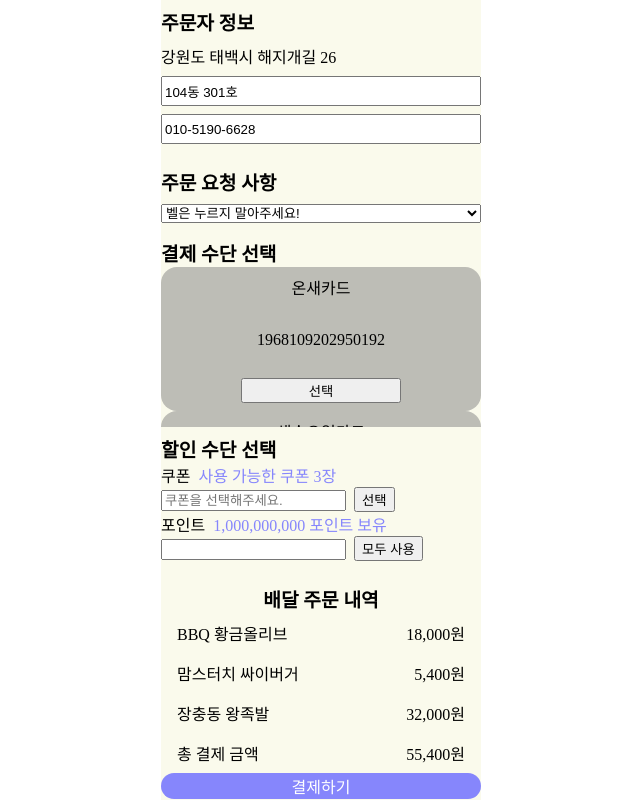
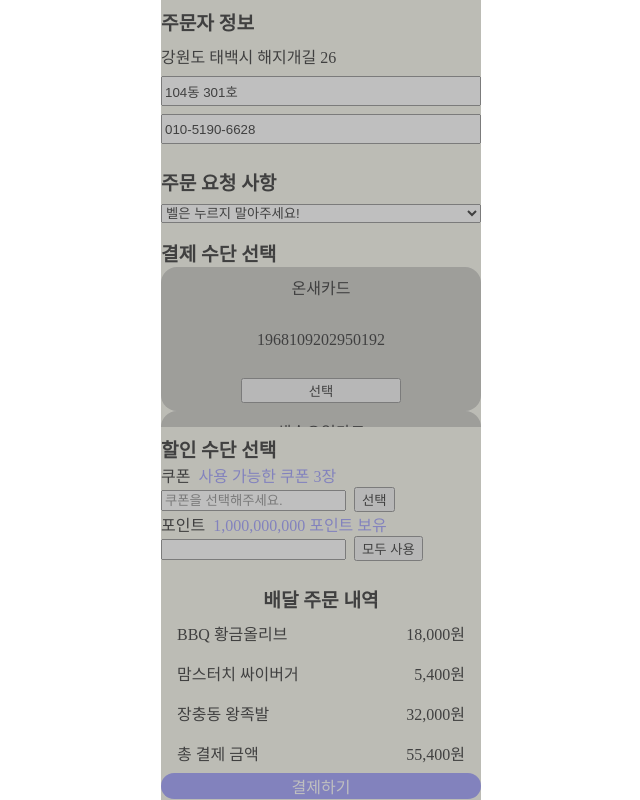
Before and after one commit to grapgrap/orderapp, a React (Create React App) app: page /orderapp/order in a window 1280 px wide. Both pictures are taken after a click on the button "선택". Shown: the whole page, without its empty margins (319-959 px from the left). Built offline with nearby package versions, Linux system fonts and the light colour scheme.

Commit message:
할인 쿠폰 선택 메뉴 구현중...

```diff
--- a/src/Components/OrderPage/Discount/Discount.jsx
+++ b/src/Components/OrderPage/Discount/Discount.jsx
@@ -1,6 +1,10 @@
 import * as Styled from './Styled.jsx';
 
-function Discount({ discount }) {
+function Discount({ discount, setDiscountMethods, setIsDiscountMenu }) {
+  const onSelectDiscount = () => {
+    setIsDiscountMenu(true);
+  };
+
   return (
     <Styled.DiscountWrap>
       <Styled.DiscountTitle>할인 수단 선택</Styled.DiscountTitle>
@@ -17,7 +21,11 @@ function Discount({ discount }) {
             placeholder="쿠폰을 선택해주세요."
             defaultValue={''}
           />
-          <Styled.DiscountInput type="button" value="선택" />
+          <Styled.DiscountInput
+            type="button"
+            value="선택"
+            onClick={onSelectDiscount}
+          />
         </Styled.DiscountInputWrap>
       </Styled.DiscountSection>
       <Styled.DiscountSection>
--- a/src/Components/OrderPage/OrderPage.jsx
+++ b/src/Components/OrderPage/OrderPage.jsx
@@ -66,6 +66,10 @@ function OrderPage({ user, setUser }) {
 
   // console.log(user);
 
+  // 할인 수단 선택
+  const [discountHistory, setDiscountHistory] = useState('');
+  const [isDiscountmenu, setIsDiscountMenu] = useState(false);
+
   // 주문 내역
   const menuList = [
     { id: 0, name: 'BBQ 황금올리브', price: 18000 },
@@ -84,7 +88,19 @@ function OrderPage({ user, setUser }) {
         setOrderRequest={setOrderRequest}
       />
       <Payment paymentMethods={user.payment_methods} setPay={setPay} />
-      <Discount discount={user.discount} />
+      <Discount
+        discount={user.discount}
+        isDiscountmenu={isDiscountmenu}
+        setDiscountMethods={setDiscountHistory}
+        setIsDiscountMenu={setIsDiscountMenu}
+      />
+      {isDiscountmenu ? (
+        <DiscountCouponMenuWrap
+          onClick={() => setIsDiscountMenu(false)}
+        ></DiscountCouponMenuWrap>
+      ) : (
+        <></>
+      )}
       <OrderHistory menuList={menuList} />
       <OrderBtn onClick={onOrderCheck}>결제하기</OrderBtn>
     </OrderPageWrap>
@@ -116,3 +132,13 @@ export const OrderBtn = styled.button`
     background: rgb(252, 134, 189);
   }
 `;
+
+export const DiscountCouponMenuWrap = styled.div`
+  position: absolute;
+  min-width: 20rem;
+  max-width: 30rem;
+  height: 100%;
+  background: rgb(128, 128, 128, 0.5);
+`;
+
+export const DiscountCouponMenu = styled.div``;
```
